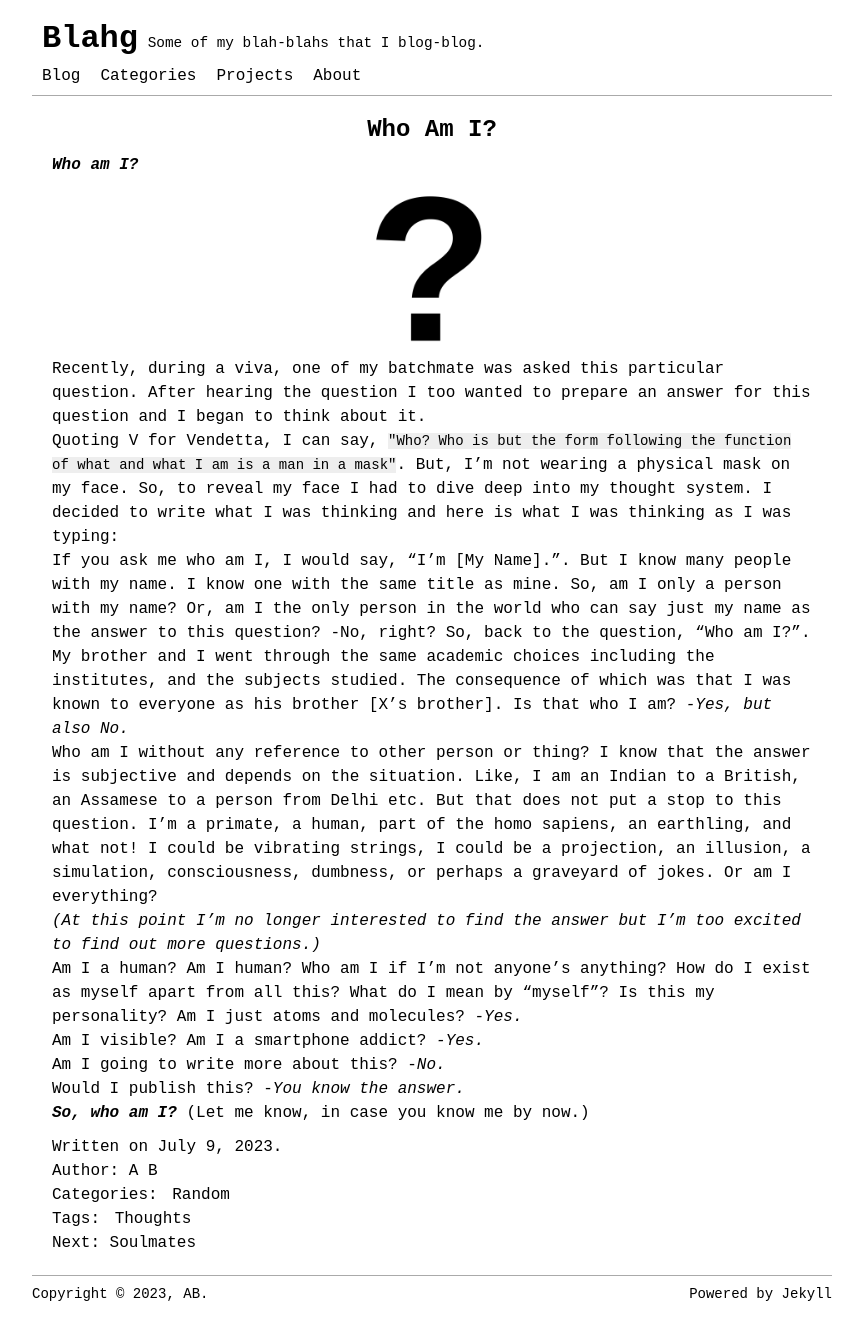
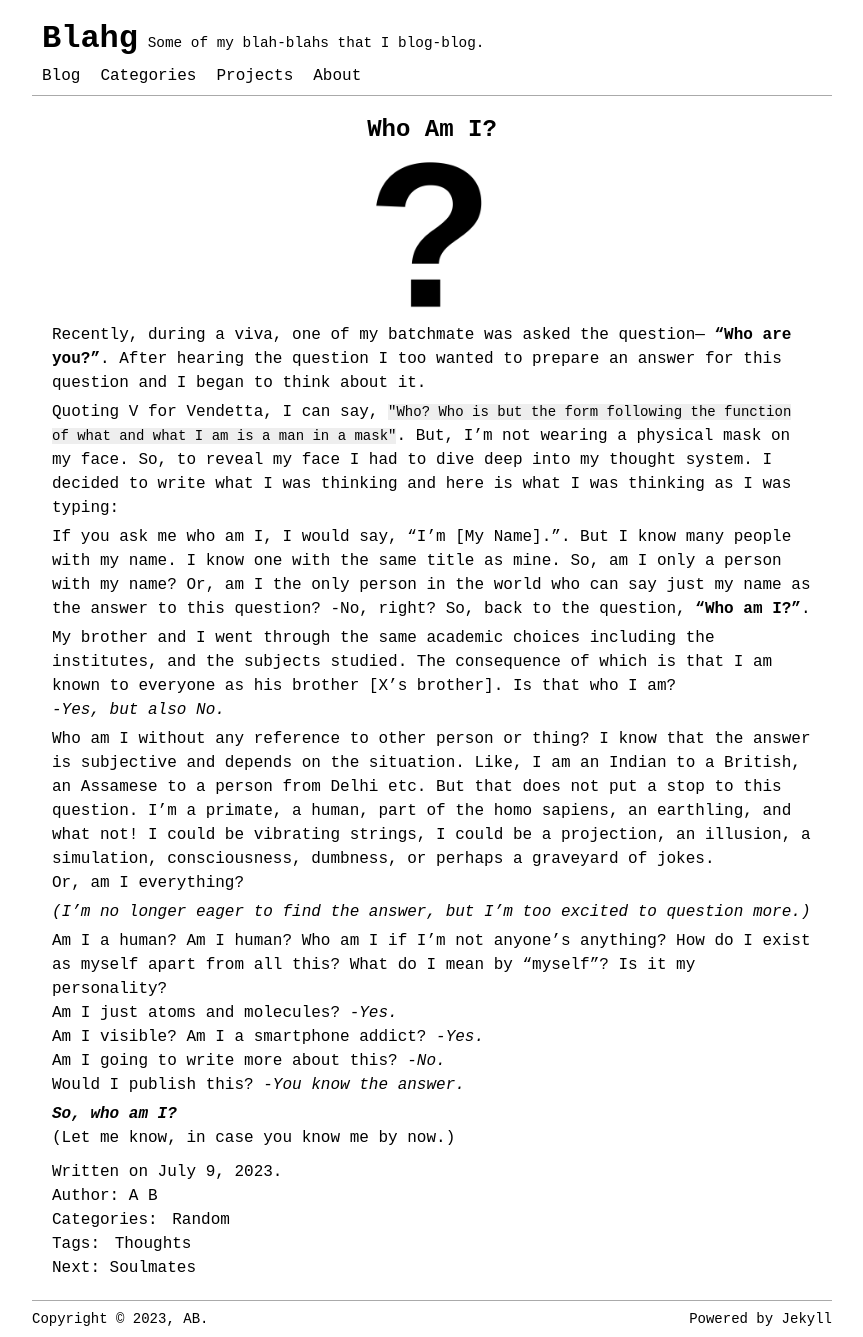
Before and after one commit to blahg/blahg.github.io, a Jekyll site: the page built from _posts/random/2023-09-07-who-am-I.md, in a window 1280 px wide. Shown: the whole page, without its empty margins (208-1071 px from the left). Built offline with Jekyll 4.4.1, drawn with Linux system fonts in a browser that asks for light colours; before the commit the page ends 1312 px from its top, so only the background shows below that.

Commit message:
Update 2023-09-07-who-am-I.md

```diff
--- a/_posts/random/2023-09-07-who-am-I.md
+++ b/_posts/random/2023-09-07-who-am-I.md
@@ -5,24 +5,32 @@ date: 2023-07-09
 categories: [Random]
 tags: [Thoughts]
 ---
-***Who am I?***
 ![question mark](/assets/images/random/who/242/q.png)
 
-Recently, during a viva, one of my batchmate was asked this particular question. After hearing the question I too wanted to prepare an answer for this question and I began to think about it.
+Recently, during a viva, one of my batchmate was asked the question— **"Who are you?"**. After hearing the question I too wanted to prepare an answer for this question and I began to think about it.
 <br/>
+
 Quoting V for Vendetta, I can say, `"Who? Who is but the form following the function of what and what I am is a man in a mask"`. But, I'm not wearing a physical mask on my face. So, to reveal my face I had to dive deep into my thought system. I decided to write what I was thinking and here is what I was thinking as I was typing:
 <br/>
+
 If you ask me who am I, I would say, "I'm [My Name].". But I know many people with my name. I know one with the same title as mine. So, am I only a person with my name? Or, am I the only person in the world who can say just my name as the answer to this question?
--No, right? So, back to the question, "Who am I?".
+-No, right? So, back to the question, **"Who am I?"**.
 <br/>
-My brother and I went through the same academic choices including the institutes, and the subjects studied. The consequence of which was that I was known to everyone as his brother [X's brother]. Is that who I am?
+
+My brother and I went through the same academic choices including the institutes, and the subjects studied. The consequence of which is that I am known to everyone as his brother [X's brother]. Is that who I am?<br/>
 *-Yes, but also No.*
 <br/>
-Who am I without any reference to other person or thing? I know that the answer is subjective and depends on the situation. Like, I am an Indian to a British, an Assamese to a person from Delhi etc. But that does not put a stop to this question. I'm a primate, a human, part of the homo sapiens, an earthling, and what not! I could be vibrating strings, I could be a projection, an illusion, a simulation, consciousness, dumbness, or perhaps a graveyard of jokes. Or am I everything?
+
+Who am I without any reference to other person or thing? I know that the answer is subjective and depends on the situation. Like, I am an Indian to a British, an Assamese to a person from Delhi etc. But that does not put a stop to this question. I'm a primate, a human, part of the homo sapiens, an earthling, and what not! I could be vibrating strings, I could be a projection, an illusion, a simulation, consciousness, dumbness, or perhaps a graveyard of jokes.
 <br/>
-*(At this point I'm no longer interested to find the answer but I'm too excited to find out more questions.)*
+Or, am I everything?
 <br/>
-Am I a human? Am I human? Who am I if I'm not anyone's anything? How do I exist as myself apart from all this? What do I mean by "myself"? Is this my personality? Am I just atoms and molecules?
+
+*(I'm no longer eager to find the answer, but I'm too excited to question more.)*
+<br/>
+
+Am I a human? Am I human? Who am I if I'm not anyone's anything? How do I exist as myself apart from all this? What do I mean by "myself"? Is it my personality?
+<br/>Am I just atoms and molecules?
 *-Yes.*
 <br/>
 Am I visible? Am I a smartphone addict?
@@ -34,5 +42,6 @@ Am I going to write more about this?
 Would I publish this?
 -*You know the answer.*
 <br/>
-***So, who am I?***
+
+***So, who am I?***<br/>
 (Let me know, in case you know me by now.)
```
